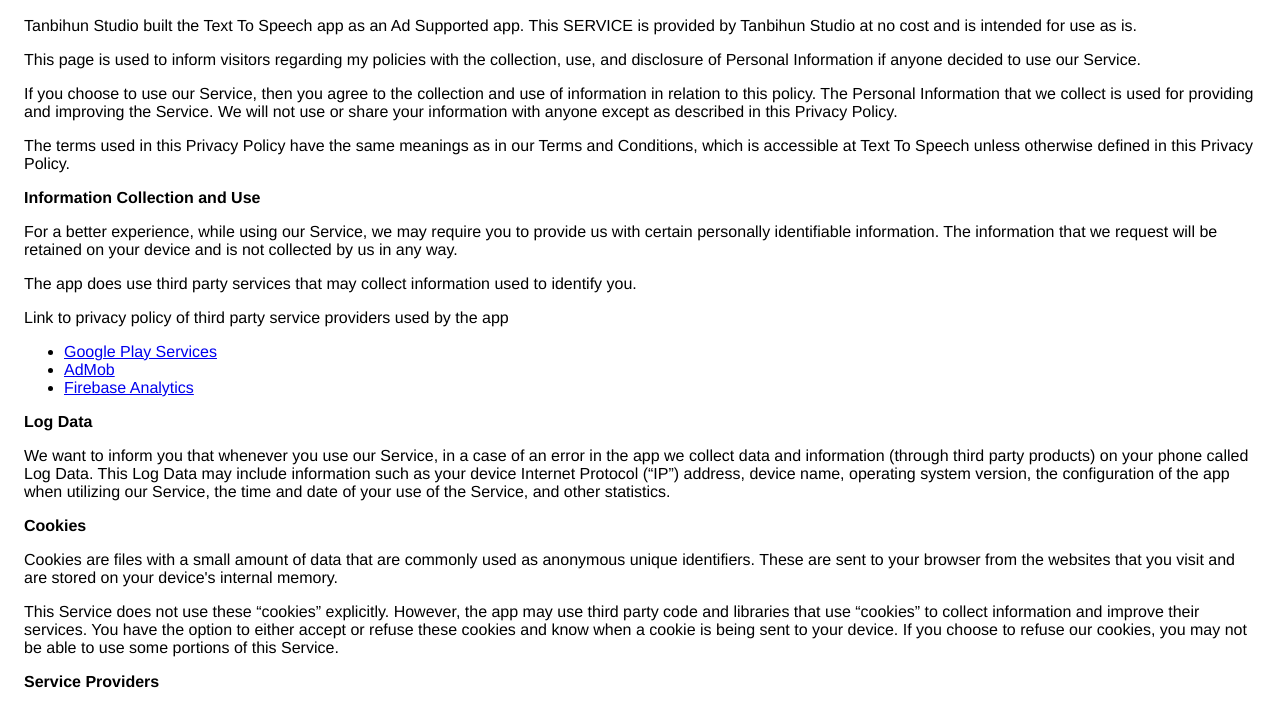
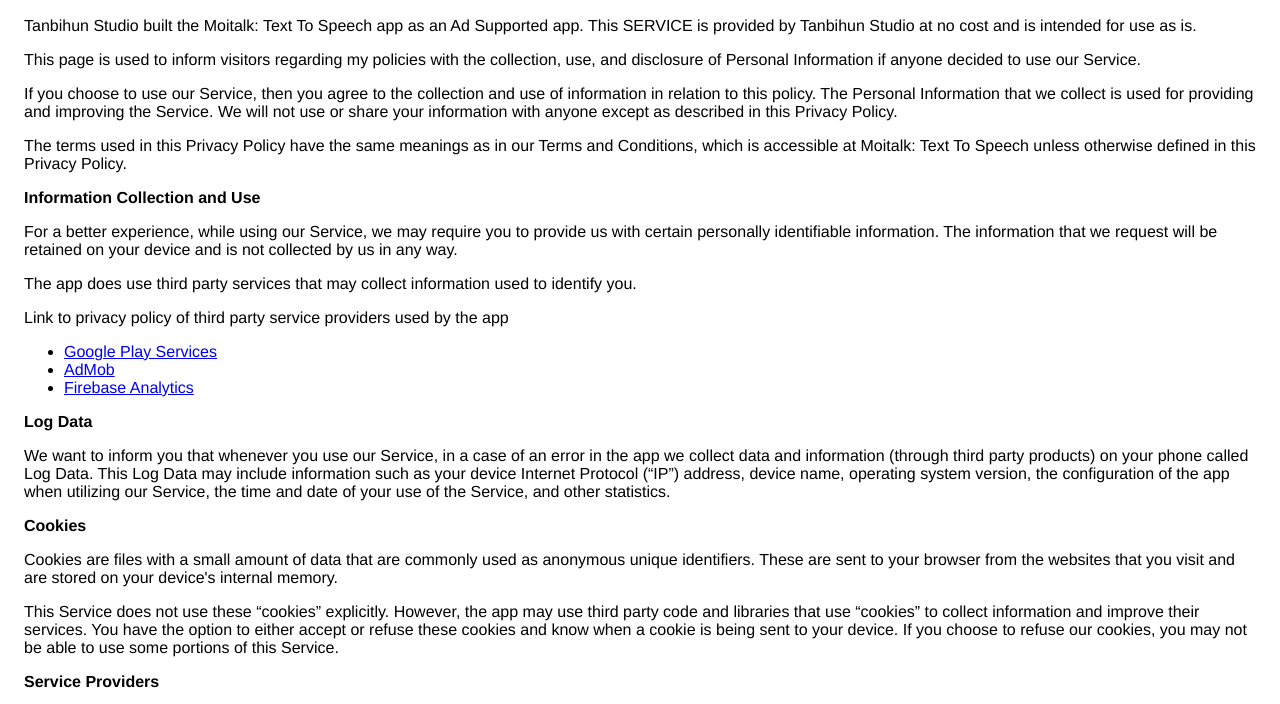
Before and after one commit to moitalk/moitalk.github.io, a plain HTML site: page texttospeech/privacy-policy.html in a window 1280 px wide. Shown: the part 75-779 px from the top of the page. Drawn offline with Linux system fonts and the light colour scheme.

Commit message:
Update privacy-policy.html

```diff
--- a/texttospeech/privacy-policy.html
+++ b/texttospeech/privacy-policy.html
@@ -16,7 +16,7 @@
 <body>
   <h2>Privacy Policy</h2>
   <p>
-    Tanbihun Studio built the Text To Speech app as
+    Tanbihun Studio built the Moitalk: Text To Speech app as
     an Ad Supported app. This SERVICE is provided by
     Tanbihun Studio at no cost and is intended for
     use as is.
@@ -39,7 +39,7 @@
   <p>
     The terms used in this Privacy Policy have the same meanings
     as in our Terms and Conditions, which is accessible at
-    Text To Speech unless otherwise defined in this Privacy
+    Moitalk: Text To Speech unless otherwise defined in this Privacy
     Policy.
   </p>
   <p><strong>Information Collection and Use</strong></p>
```
